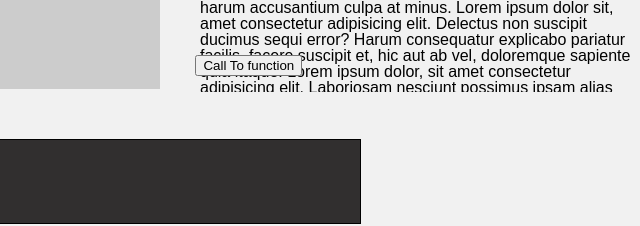
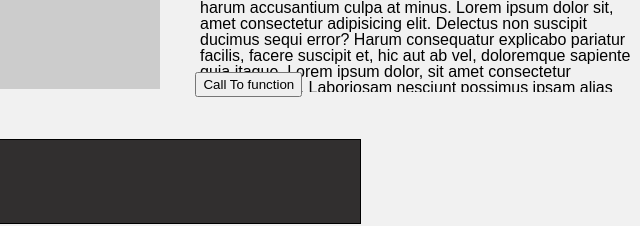
Before and after one commit to Qasem-moh/wirefame-exercise-, a plain HTML site: page index.html in a window 1280 px wide. Shown: the part 1667-1893 px from the top of the page, 632-1272 px from the left. Drawn offline with Linux system fonts and the light colour scheme; placeholder pictures from the web are drawn by us.

Commit message:
edit navBar

```diff
--- a/css/style.css
+++ b/css/style.css
@@ -70,9 +70,10 @@ article p {
 }
 article button {
   margin-left: 515px;
-  margin-top: -37px;
+  margin-top: -20px;
   position: absolute;
   z-index: 1000;
+  height: 25px;
 }
 footer section{
   border: 1px solid;
```
